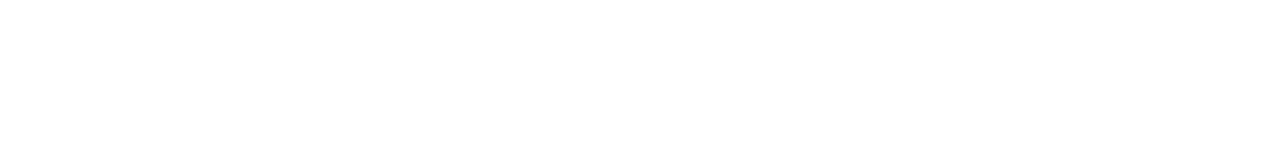
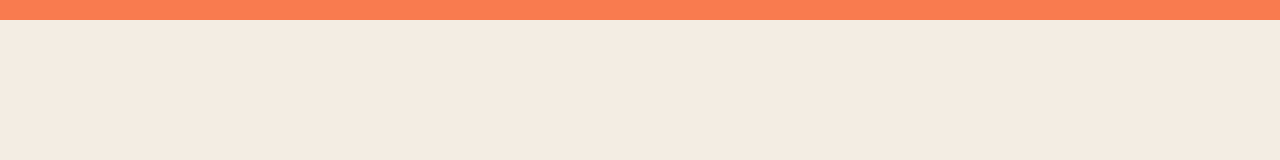
Before and after one commit to mlmelber/art300_5screenshots, a plain HTML site: page hulu.html in a window 1280 px wide. Drawn offline with Linux system fonts and the light colour scheme.

Commit message:
Update hulu.html
linked hulu to css

```diff
--- a/hulu.html
+++ b/hulu.html
@@ -5,6 +5,7 @@
         <meta name="viewport" content="width=device-width, initial-scale=1.0">
         <meta http-equiv="X-UA-Compatible" content="ie=edge">
         <title>Document</title>
+        <link rel="stylesheet" href="hulu.css">
     </head>
     <body>
         <div class="header"></div>
```
